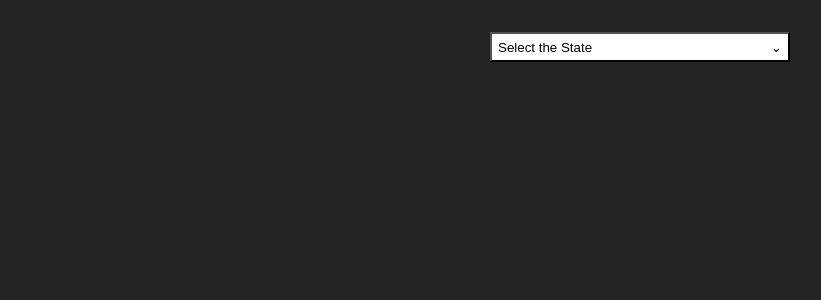
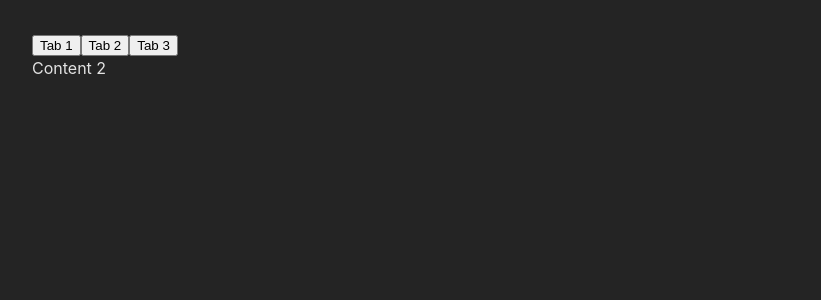
Before and after one commit to ikmofem7/machine-coding, a React (Vite) app: page / in a window 1280 px wide. Shown: the top 300 px of the page, without its empty margins (0-821 px from the left). Built offline with nearby package versions, Linux system fonts and the light colour scheme.

Commit message:
tabs done

```diff
--- a/src/App.css
+++ b/src/App.css
@@ -1,7 +1,5 @@
 #root {
   margin: 0 auto;
-
-  /* eight: 100%; */
 }
 
 .card {
@@ -13,7 +11,4 @@
 }
 .app {
   padding: 2rem;
-  display: flex;
-  justify-content: center;
-  height: 100vh;
 }
--- a/src/App.tsx
+++ b/src/App.tsx
@@ -1,10 +1,10 @@
 import "./App.css";
-import { MultiSelect } from "./Problems";
+import { TabExample } from "./Problems";
 
 function App() {
   return (
     <div className="app">
-      <MultiSelect />
+      <TabExample />
     </div>
   );
 }
--- /dev/null
+++ b/src/Problems/Tabs/TabContext.ts
@@ -0,0 +1,20 @@
+import React, { useContext } from "react";
+
+const defaultValue = {
+    activeTab: null,
+    handleActiveTab: () => { }
+}
+
+type TabContextProps = {
+    activeTab?: string | null,
+    handleActiveTab: (activeTab?: string | null) => void
+}
+
+const TabContext = React.createContext<TabContextProps>(defaultValue)
+
+const useTab = () => {
+    const context = useContext(TabContext)
+    return context
+}
+
+export { TabContext, useTab, TabContextProps }
--- /dev/null
+++ b/src/Problems/Tabs/TabExample.tsx
@@ -0,0 +1,28 @@
+import { useState } from "react";
+import { Tab, TabPane, Tabs } from "./Tabs";
+
+const TabExample = () => {
+  const [value, setValue] = useState<string | null | undefined>();
+  const handleValueChange = (id?: string | null) => {
+    console.log({ id });
+    setValue(id);
+  };
+  return (
+    <>
+      <Tabs onChange={handleValueChange} value={value} defaultActiveTab={"2"}>
+        <div>
+          <Tab id={"1"}>Tab 1</Tab>
+          <Tab id={"2"}>Tab 2</Tab>
+          <Tab id={"3"}>Tab 3</Tab>
+        </div>
+        <div>
+          <TabPane id="1">Content 1</TabPane>
+          <TabPane id="2">Content 2</TabPane>
+          <TabPane id="3">Content 3</TabPane>
+        </div>
+      </Tabs>
+    </>
+  );
+};
+
+export { TabExample };
--- /dev/null
+++ b/src/Problems/Tabs/Tabs.tsx
@@ -0,0 +1,59 @@
+import { ReactNode, useCallback, useContext, useMemo, useState } from "react";
+import { TabContext } from "./TabContext";
+
+type Props = {
+  defaultActiveTab?: string | null;
+  children: ReactNode;
+  value?: string | null;
+  onChange?: (activeTab?: string | null) => void;
+};
+
+type TabProps = {
+  id: string;
+  children: ReactNode;
+};
+
+type TabPaneProps = {
+  id: string;
+  children: ReactNode;
+};
+
+const Tab = (props: TabProps) => {
+  const { id, children } = props;
+  const { handleActiveTab } = useContext(TabContext);
+
+  return <button onClick={() => handleActiveTab(id)}>{children}</button>;
+};
+
+const TabPane = (props: TabPaneProps) => {
+  const { id, children } = props;
+  const { activeTab } = useContext(TabContext);
+
+  if (id != activeTab) return null;
+  return <div>{children}</div>;
+};
+
+const Tabs = (props: Props) => {
+  const { defaultActiveTab, children, onChange, value } = props;
+  const [activeTab, setActiveTab] = useState<string | null | undefined>(
+    defaultActiveTab
+  );
+  const handleActiveTab = useCallback((tabId?: string | null) => {
+    setActiveTab(tabId);
+    onChange && onChange(tabId);
+  }, []);
+
+  const contextValue = useMemo(() => {
+    const initial = { activeTab, handleActiveTab };
+    if (value) {
+      initial.activeTab = value;
+    }
+    return initial;
+  }, [activeTab, handleActiveTab]);
+
+  return (
+    <TabContext.Provider value={contextValue}>{children}</TabContext.Provider>
+  );
+};
+
+export { Tabs, Tab, TabPane };
--- /dev/null
+++ b/src/Problems/Tabs/index.ts
@@ -0,0 +1,2 @@
+export * from "./Tabs"
+export * from "./TabExample"
--- a/src/Problems/index.ts
+++ b/src/Problems/index.ts
@@ -1,2 +1,3 @@
 export * from "./Accordion"
 export * from "./Multi-Select"
+export * from "./Tabs"
--- a/tsconfig.app.json
+++ b/tsconfig.app.json
@@ -9,7 +9,6 @@
     /* Bundler mode */
     "moduleResolution": "bundler",
     "allowImportingTsExtensions": true,
-    "isolatedModules": true,
     "moduleDetection": "force",
     "noEmit": true,
     "jsx": "react-jsx",
--- a/tsconfig.node.json
+++ b/tsconfig.node.json
@@ -8,7 +8,6 @@
     /* Bundler mode */
     "moduleResolution": "bundler",
     "allowImportingTsExtensions": true,
-    "isolatedModules": true,
     "moduleDetection": "force",
     "noEmit": true,
 
```
